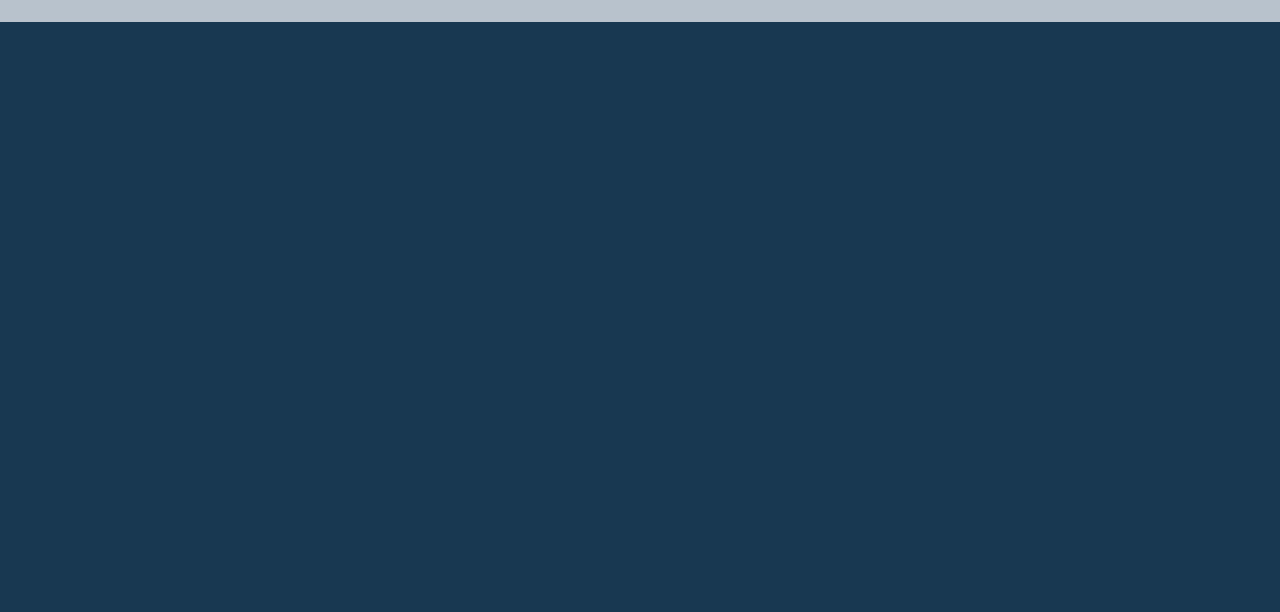
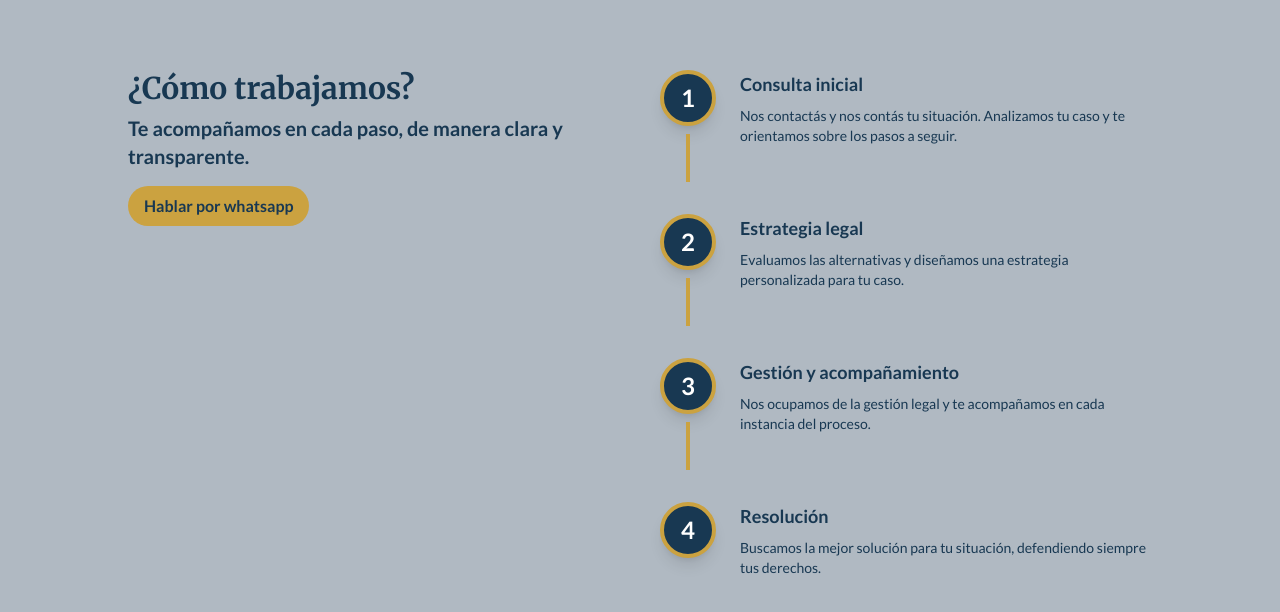
Before and after one commit to crcristian97/abogadoGomez-Lopez, a Next.js app: page / in a window 1280 px wide. Shown: the part 2170-2782 px from the top of the page. Before the commit the page ends 2192 px from the top, so only its background shows below. Built offline with nearby package versions, Linux system fonts and the light colour scheme.

Commit message:
como trabajmos

```diff
--- /dev/null
+++ b/app/components/HowWork.js
@@ -0,0 +1,78 @@
+import React from "react";
+import CustomButton from "../ui/CustomButton";
+
+const steps = [
+  {
+    number: 1,
+    title: "Consulta inicial",
+    description:
+      "Nos contactás y nos contás tu situación. Analizamos tu caso y te orientamos sobre los pasos a seguir.",
+  },
+  {
+    number: 2,
+    title: "Estrategia legal",
+    description:
+      "Evaluamos las alternativas y diseñamos una estrategia personalizada para tu caso.",
+  },
+  {
+    number: 3,
+    title: "Gestión y acompañamiento",
+    description:
+      "Nos ocupamos de la gestión legal y te acompañamos en cada instancia del proceso.",
+  },
+  {
+    number: 4,
+    title: "Resolución",
+    description:
+      "Buscamos la mejor solución para tu situación, defendiendo siempre tus derechos.",
+  },
+];
+
+export default function HowWork() {
+  return (
+    <section className="w-full py-12 px-2 md:px-0 bg-[#B0B9C2] flex flex-col items-center">
+      <div className="w-full max-w-5xl flex flex-col md:flex-row gap-10 items-start">
+        {/* Texto a la izquierda */}
+        <div className="md:w-1/2 w-full flex flex-col items-start md:items-start mb-8 md:mb-0">
+          <h2 className="text-[#183852] text-2xl md:text-3xl font-merriweather font-bold mb-2 text-left">
+            ¿Cómo trabajamos?
+          </h2>
+          <p className="text-[#183852] text-lg md:text-xl font-semibold text-left">
+            Te acompañamos en cada paso, de manera clara y transparente.
+          </p>
+          <CustomButton
+            className="rounded-full px-4 py-2 font-merriweather font-bold mt-4"
+            variant="primary"
+          >
+            Hablar por whatsapp
+          </CustomButton>
+        </div>
+        {/* Pasos en vertical a la derecha */}
+        <div className="md:w-1/2 w-full flex flex-col gap-8">
+          {steps.map((step, idx) => (
+            <div
+              key={step.number}
+              className="flex items-start gap-4 relative"
+            >
+              <div className="flex flex-col items-center mr-2">
+                <div className="w-14 h-14 flex items-center justify-center rounded-full bg-[#183852] text-white text-2xl font-bold shadow-lg border-4 border-[#CBA240] mb-2">
+                  {step.number}
+                </div>
+                {/* Línea vertical excepto en el último paso */}
+                {idx !== steps.length - 1 && (
+                  <div className="w-1 h-12 bg-[#CBA240] mx-auto"></div>
+                )}
+              </div>
+              <div>
+                <h3 className="text-[#183852] text-lg font-bold mb-2">
+                  {step.title}
+                </h3>
+                <p className="text-[#183852] text-sm">{step.description}</p>
+              </div>
+            </div>
+          ))}
+        </div>
+      </div>
+    </section>
+  );
+}
--- a/app/components/WhatWeDo.js
+++ b/app/components/WhatWeDo.js
@@ -35,7 +35,7 @@ const whatWeDoData = [
 
 export default function WhatWeDo() {
   return (
-    <section className="w-full py-12 px-2 md:px-0 bg-[#b8c2cc] flex flex-col items-center">
+    <section className="w-full py-12 px-2 md:px-0 bg-[#B0B9C2] flex flex-col items-center">
       <h2 className="text-[#183852] text-2xl md:text-3xl font-merriweather font-bold text-center mb-2">
         ¿Qué hacemos?
       </h2>
--- a/app/page.js
+++ b/app/page.js
@@ -2,6 +2,7 @@ import Navbar from "./components/Navbar";
 import HeroSection from "./components/HeroSection";
 import AboutUs from "./components/AboutUs";
 import WhatWeDo from "./components/WhatWeDo";
+import HowWork from "./components/HowWork";
 export default function Home() {
   return (
     <div>
@@ -9,6 +10,7 @@ export default function Home() {
       <HeroSection />
       <AboutUs />
       <WhatWeDo />
+      <HowWork />
     </div>
   );
 }
```
